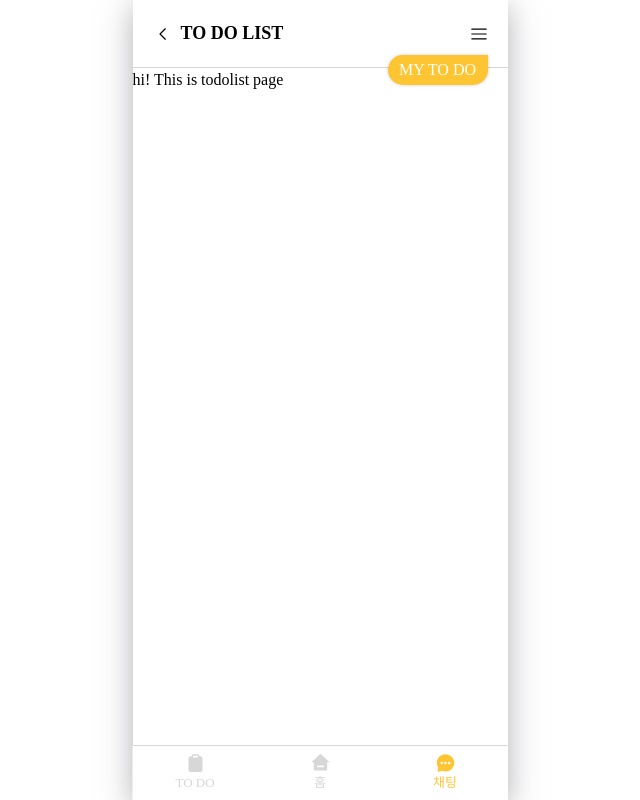
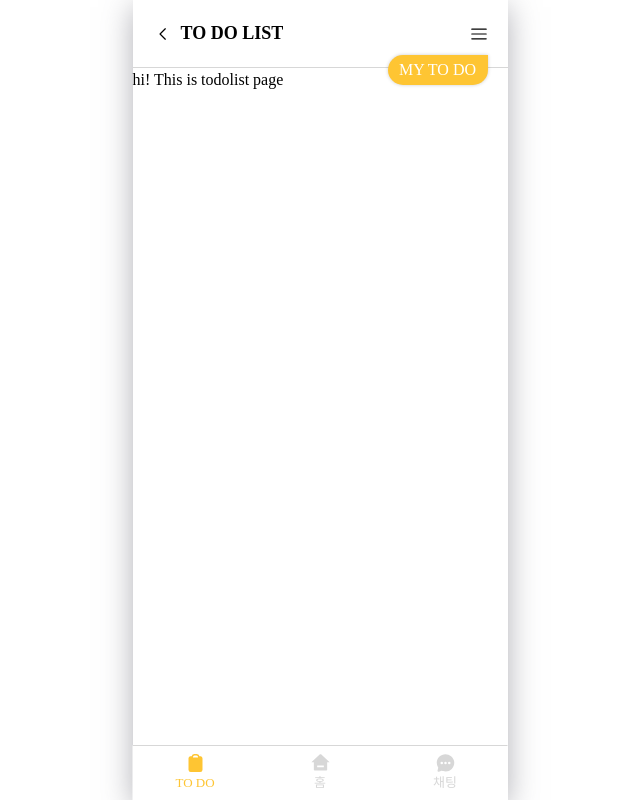
Before and after one commit to 9oormthon-univ/2024_BEOTKKOTTHON_TEAM_21_FE, a React (Create React App) app: page /todo/1 in a window 1280 px wide. Shown: the whole page, without its empty margins (320-960 px from the left). Built offline with nearby package versions, Linux system fonts and the light colour scheme; no server answers; a web font is replaced by a local one.

Commit message:
Fix: 하단바 활성화 btn

```diff
--- a/src/pages/WorkSpace/WorkSpaceTodo.js
+++ b/src/pages/WorkSpace/WorkSpaceTodo.js
@@ -86,7 +86,7 @@ const WorkspaceTodo = () => {
         <div>투두 완료리스트 페이지</div>
       )}
 
-      <WorkspaceBottom activeItem={"chat"} workspaceUUID={workspaceUUID} />
+      <WorkspaceBottom activeItem={"todo"} workspaceUUID={workspaceUUID} />
     </div>
   );
 };
```
